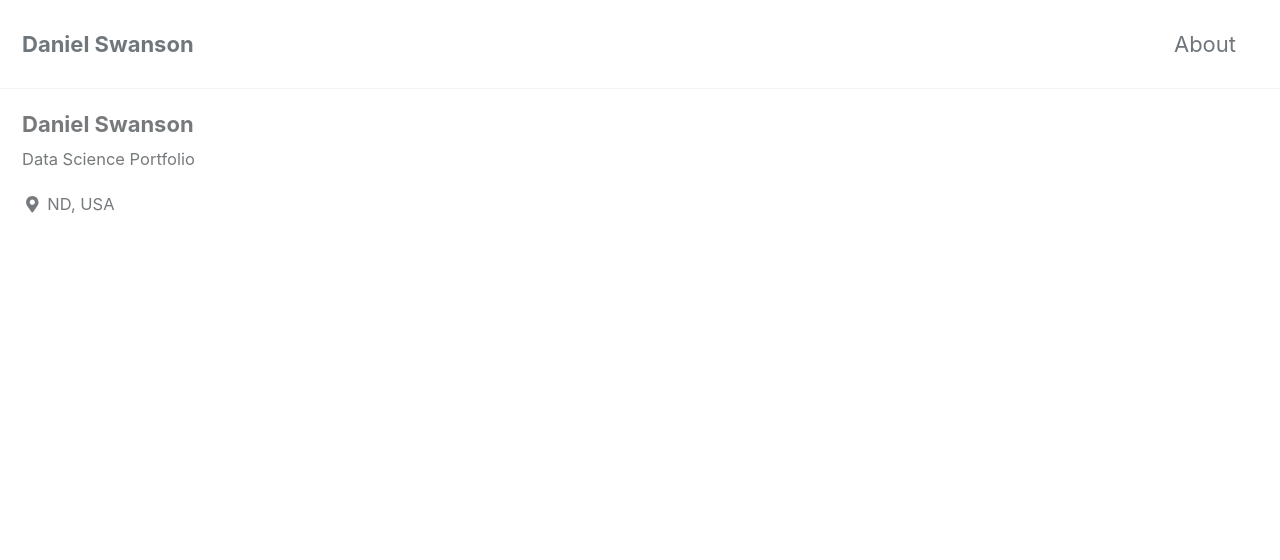
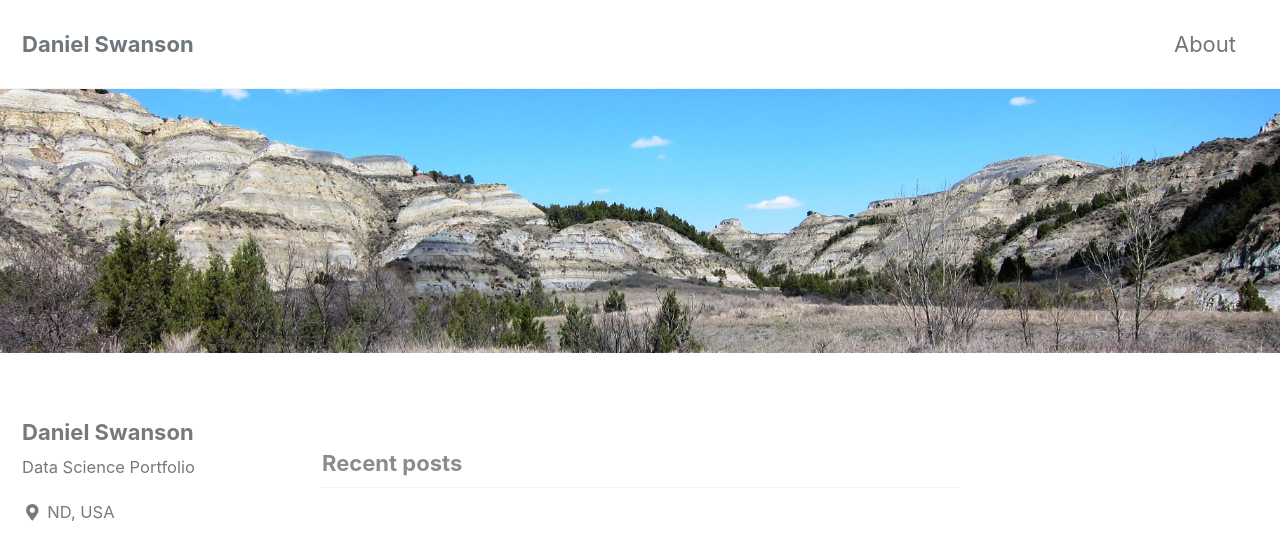
Before and after one commit to doswanson/doswanson.github.io, a Jekyll site: the page built from index.html, in a window 1280 px wide and 900 px high. Shown: the top 560 px of the window. Built offline with Jekyll 4.4.1, drawn with Linux system fonts in a browser that asks for light colours; cached includes are drawn as plain includes; the list of posts is cut into pages by our own code.

Commit message:
update header image

```diff
--- a/index.html
+++ b/index.html
@@ -2,5 +2,5 @@
 layout: home
 author_profile: true
 header:
-	image: "/assets/image/header.jpg"
+  image: "https://raw.githubusercontent.com/doswanson/doswanson.github.io/master/assets/images/header.JPG"
 ---
```
